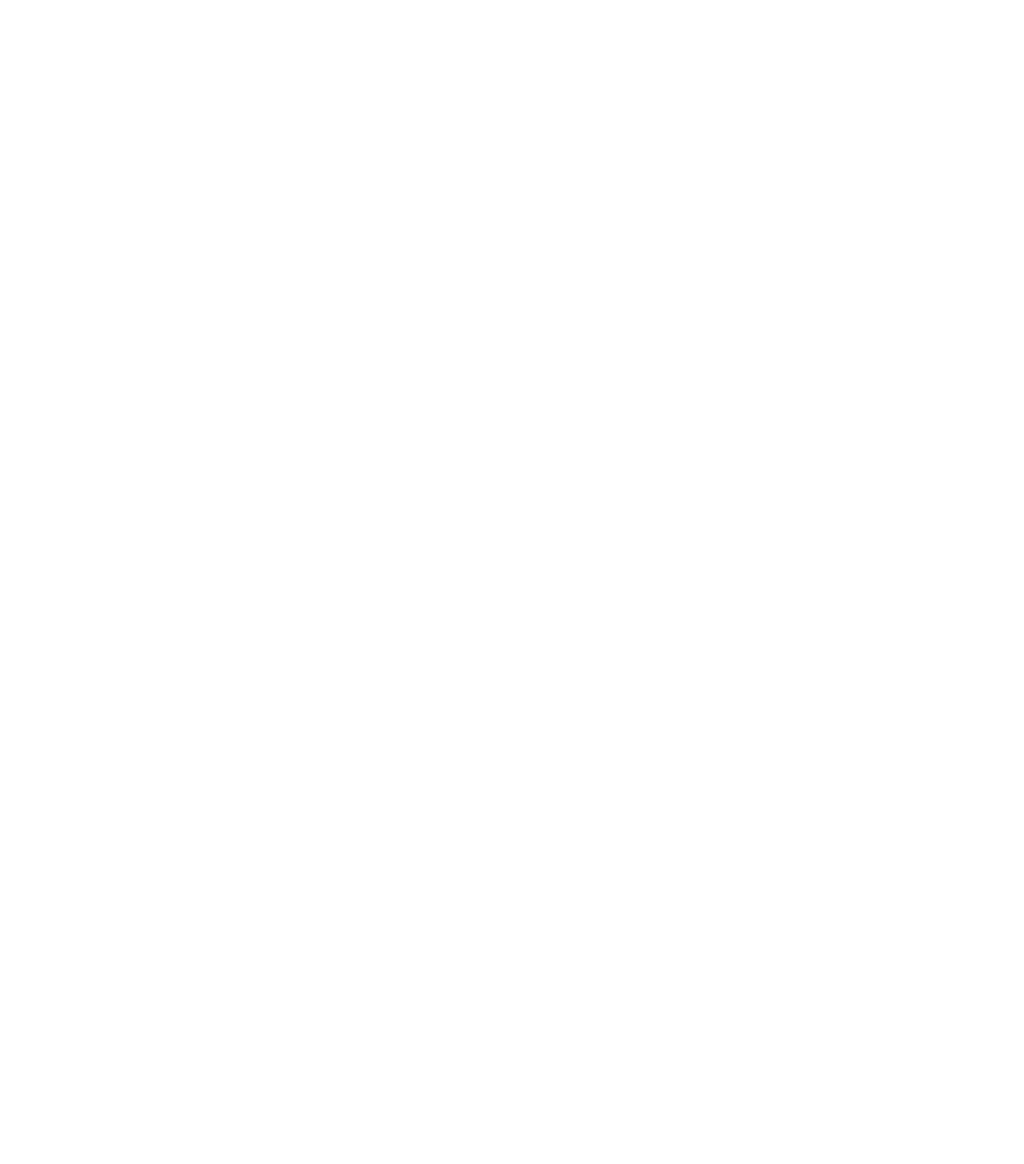
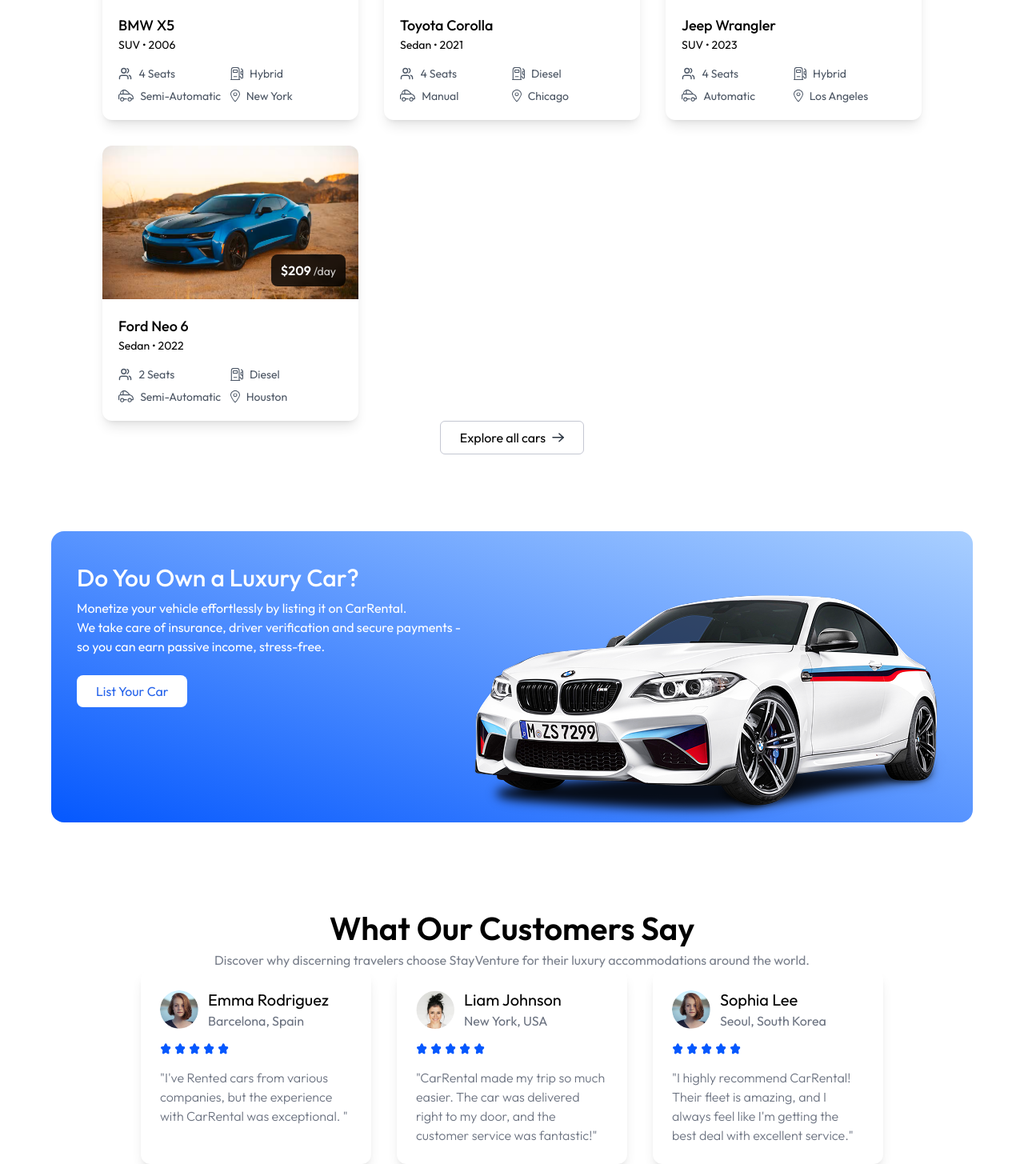
Before and after one commit to developer-abdiweli-jama/mern-car-rental, a React (Vite) app in the folder client/: page / in a window 1280 px wide. Shown: the part 1235-2690 px from the top of the page at 80% size. Before the commit the page ends 873 px from the top, so only its background shows below. Built offline with nearby package versions, Linux system fonts and the light colour scheme.

Commit message:
feat: enhance application layout with new components and routing, including Footer, Banner, Testimonial, and Newslatter

```diff
--- a/client/src/App.jsx
+++ b/client/src/App.jsx
@@ -6,6 +6,7 @@
 import CarDetails from './pages/CarDetails';
 import Cars from './pages/Cars';
 import MyBookings from './pages/MyBookings';
+import Footer from './components/Footer';
 
 const App = () => {
   const [showLogin, setShowLogin] = useState(false); // ← fixed: was missing useState call
@@ -21,6 +22,7 @@
         <Route path='/cars/:id' element={<Cars />} />
         <Route path='/my-bookings/:id' element={<MyBookings />} />
       </Routes>
+      {!isOwnerPath && <Footer />}
     </>
   );
 };
--- /dev/null
+++ b/client/src/components/Banner.jsx
@@ -0,0 +1,20 @@
+import React from 'react'
+import { assets } from '../assets/assets'
+
+const Banner = () => {
+  return (
+    <div className='flex flex-col md:flex-row md:items-start items-center justify-between px-8 min-md:pl-14 pt-10 bg-gradient-to-tr from-[#0558FE] to-[#A9CFFF] max-w-6xl mx-3 md:mx-auto rounded-2xl overflow-hidden'>
+
+      <div className='text-white'>
+        <h2 className='text-3xl font-medium '>Do You Own a Luxury Car? </h2>
+        <p className='mt-2'>Monetize your vehicle effortlessly by listing it on CarRental. </p>
+        <p className='max-w-130'>We take care of insurance, driver verification and secure payments - so you can earn passive income, stress-free.</p>
+        <button className='mt-6 px-6 py-2 bg-white hover:bg-slate-100 transition-all text-primary rounded-lg textn-sm cursor-pointer'>List Your Car</button>
+      </div>
+
+      <img src={assets.banner_car_image} alt="Car" className='max-h-45 mt-10'/>
+    </div>
+  )
+}
+
+export default Banner
--- a/client/src/components/CarCard.jsx
+++ b/client/src/components/CarCard.jsx
@@ -1,10 +1,11 @@
-import React from "react";
 import { assets } from "../assets/assets";
+import { useNavigate } from "react-router-dom";
 
 const CarCard = ({ car }) => {
   const currency = import.meta.env.VITE_CURRRENCY;
+  const navigate=useNavigate();
   return (
-    <div className="group rounded-xl overflow-hidden shadow-lg hover:-translate-y-1 transition-all duration-500 cursor-pointer">
+    <div onClick={()=>{navigate(`/car-details/${car._id}`); scrollTo(0,0)}} className="group rounded-xl overflow-hidden shadow-lg hover:-translate-y-1 transition-all duration-500 cursor-pointer">
       <div className="relative h-48 overflow-hidden">
         <img
           src={car.image}
--- a/client/src/components/FeaturedSection.jsx
+++ b/client/src/components/FeaturedSection.jsx
@@ -1,12 +1,35 @@
 import React from 'react'
+import Title from './Title'
+import { assets, dummyCarData } from '../assets/assets'
+import CarCard from './CarCard'
+import { useNavigate } from 'react-router-dom'
 
 const FeaturedSection = () => {
+    const navigate = useNavigate();
+
   return (
     <div className='flex flex-col items-center py-24 px-6 md:px-16 lg:px-24 xl:px-32'>
 
-      <div className=''></div>
+      <div >
+        <Title title='Featured Vehicles' subTitle='Explore our selction of premium vehicles available for you next adventure.'/>
+      </div>
+      <div className='grid grid-cols-1 sm:grid-cols-2 lg:grid-cols-3 gap-8 mt-18'>
+        {
+          dummyCarData.slice(0,6).map((car)=>(
+            <div key={car._id} className="">
+              <CarCard car={car}/>
+            </div>
+          ))
+        }
+      </div>
+      <button onClick={()=> {
+        navigate('/cars');scrollTo(0,0);
+      }}
+      className='flex items-center justify-center gap-2 px-6 py-2 border border-borderColor hover:bg-gray-50 rounded-md cursor-pointer '>
+        Explore all cars <img src={assets.arrow_icon} alt='Arrow'/>
+      </button>
     </div>
-  )
-}
+  );
+};
 
 export default FeaturedSection
--- /dev/null
+++ b/client/src/components/Footer.jsx
@@ -0,0 +1,69 @@
+import React from 'react'
+import { assets } from '../assets/assets'
+
+const Footer = () => {
+    return (
+        <div className='px-6 md:px-16 lg:px-24 xl:px-32 mt-60 text-gray-500'>
+
+            <div className='flex flex-wrap justify-between items-start gap-8 pb-6 border-borderColor border-b'>
+
+                <div>
+                    <img src={assets.logo} alt="logo" className='h-8 md:h-9' />
+                    <p className='max-w-80 mt-3'>
+                       Premium car rental service with a wide selection of luxury and everyday vehicles for all your driving needs.
+                    </p>
+                    <div className='flex items-center gap-3 mt-6'>
+                        <a href="#"> <img src={assets.facebook_logo} className='w-5 h-5' alt="Facebook" /> </a>
+                        <a href="#"> <img src={assets.instagram_logo} className='w-5 h-5' alt="Instagram" /> </a>
+                        <a href="#"> <img src={assets.twitter_logo} className='w-5 h-5' alt="Twitter" /> </a>
+                        <a href="#"> <img src={assets.gmail_logo} className='w-5 h-5' alt="Gmail" /> </a>
+                    </div>
+                </div>
+
+                {/* Wrap the three sections in a container div */}
+                <div className="flex flex-wrap justify-between w-1/2 gap-8">
+                    <div>
+                        <h2 className='text-base font-medium text-gray-800 uppercase'>Quick Links</h2>
+                        <ul className='mt-3 flex flex-col gap-1.5'>
+                            <li><a href="#">Home</a></li>
+                            <li><a href="#">Browse Cars</a></li>
+                            <li><a href="#">List Your Car</a></li>
+                            <li><a href="#">About Us</a></li>
+                        </ul>
+                    </div>
+                    <div>
+                        <h2 className='text-base font-medium text-gray-800 uppercase'>Resources</h2>
+                        <ul className='mt-3 flex flex-col gap-1.5'>
+                            <li><a href="#">Help Center</a></li>
+                            <li><a href="#">Terms of Service</a></li>
+                            <li><a href="#">Privacy Policy</a></li>
+                            <li><a href="#">Insurance</a></li>
+                        </ul>
+                    </div>
+                    <div>
+                        <h2 className='text-base font-medium text-gray-800 uppercase'>Contact</h2>
+                        <ul className='mt-3 flex flex-col gap-1.5'>
+                            <li>1234 Luxury Drive</li>
+                            <li>San Francisco, CA 94107</li>
+                            <li>+1 234-567890</li>
+                            <li>info@example.com</li>
+                        </ul>
+                    </div>
+                </div>
+
+            </div>
+            <div className='flex flex-col md:flex-row gap-2 items-center justify-between py-5'>
+                <p>© {new Date().getFullYear()} <a href="#">CarRental</a>. All rights reserved.</p>
+                <ul className='flex items-center gap-4'>
+                    <li><a href="#">Privacy</a></li>
+                    <li>|</li>
+                    <li><a href="#">Terms</a></li>
+                    <li>|</li>
+                    <li><a href="#">Cookies</a></li>
+                </ul>
+            </div>
+        </div>
+    )
+}
+
+export default Footer
--- /dev/null
+++ b/client/src/components/Newslatter.jsx
@@ -0,0 +1,25 @@
+import React from 'react'
+
+const Newslatter = () => {
+    return (
+        <div className="flex flex-col items-center justify-center text-center space-y-2 max-md:px-4 my-10 mb-40">
+            <h1 className="md:text-4xl text-2xl font-semibold">Never Miss a Deal!</h1>
+            <p className="md:text-lg text-gray-500/70 pb-8">
+                Subscribe to get the latest offers, new arrivals, and exclusive discounts
+            </p>
+            <form className="flex items-center justify-between max-w-2xl w-full md:h-13 h-12">
+                <input
+                    className="border border-gray-300 rounded-md h-full border-r-0 outline-none w-full rounded-r-none px-3 text-gray-500"
+                    type="text"
+                    placeholder="Enter your email id"
+                    required
+                />
+                <button type="submit" className="md:px-12 px-8 h-full text-white bg-primary hover:bg-primary-dull transition-all cursor-pointer rounded-md rounded-l-none">
+                    Subscribe
+                </button>
+            </form>
+        </div>
+    )
+}
+
+export default Newslatter
--- /dev/null
+++ b/client/src/components/Testimonial.jsx
@@ -0,0 +1,55 @@
+import React from 'react'
+import Title from './Title'
+import { assets } from '../assets/assets';
+
+const Testimonial = () => {
+
+        const testimonials = [
+        { name: "Emma Rodriguez",
+            location: "Barcelona, Spain",
+            image: assets.testimonial_image_1,
+            testimonial: "I've Rented cars from various companies, but the experience with CarRental was exceptional. "
+        },
+        { name: "Liam Johnson",
+            location: "New York, USA",
+            image: assets.testimonial_image_2,
+            testimonial: "CarRental made my trip so much easier. The car was delivered right to my door, and the customer service was fantastic!"
+        },
+        { name: "Sophia Lee",
+            location: "Seoul, South Korea",
+            image: assets.testimonial_image_1,
+            testimonial: "I highly recommend CarRental! Their fleet is amazing, and I always feel like I'm getting the best deal with excellent service."
+        }
+
+    ];
+
+    return (
+        <div className='py-28 px-6 md:px-16 lg:px-24 xl:px-44'>
+
+            <Title title="What Our Customers Say " subTitle="Discover why discerning travelers choose StayVenture for their luxury accommodations around the world."/>
+
+            <div className="grid grid-cols-1 sm:grid-cols-2 lg:grid-cols-3 gap-8 mt-18">
+                {testimonials.map((testimonial, index) => (
+                    <div key={index} className="bg-white p-6 rounded-xl shadow-lg hover:-translate-y-1 transition-all duration-500">
+                        <div className="flex items-center gap-3">
+                            <img className="w-12 h-12 rounded-full" src={testimonial.image} alt={testimonial.name} />
+                            <div>
+                                <p className="text-xl">{testimonial.name}</p>
+                                <p className="text-gray-500">{testimonial.location}</p>
+                            </div>
+                        </div>
+                        <div className="flex items-center gap-1 mt-4">
+                            {Array(5).fill(0).map((_, index) => (
+                                <img key={index} src={assets.star_icon} alt="star_icon" />
+
+                            ))}
+                        </div>
+                        <p className="text-gray-500 max-w-90 mt-4 font-light">"{testimonial.testimonial}"</p>
+                    </div>
+                ))}
+            </div>
+        </div>
+    )
+}
+
+export default Testimonial
--- a/client/src/components/Title.jsx
+++ b/client/src/components/Title.jsx
@@ -1,8 +1,10 @@
 import React from 'react'
 
-const Title = () => {
+const Title = ({title, subTitle, align}) => {
   return (
-    <div className={`flex flex-col`}>
+    <div className={`flex flex-col justify-center items-center text-center ${align=== "left" && "md:items-start md:text-left"} `}>
+        <h1 className='font-semibold text-4xl md:text-[40px]'>{title}</h1>
+        <p className='text-sm md:text-base text-gray-500/90 mt-2 max-w-156'>{subTitle}</p>
 
     </div>
   )
--- a/client/src/pages/CarDetails.jsx
+++ /dev/null
@@ -1,11 +0,0 @@
-import React from 'react'
-
-const CarDetails = () => {
-  return (
-    <div>
-
-    </div>
-  )
-}
-
-export default CarDetails
--- a/client/src/pages/Cars.jsx
+++ b/client/src/pages/Cars.jsx
@@ -1,4 +1,5 @@
 import React from 'react'
+import CarDetails from './CarDetails'
 
 const Cars = () => {
   return (
--- a/client/src/pages/Home.jsx
+++ b/client/src/pages/Home.jsx
@@ -1,10 +1,19 @@
 import React from 'react'
 import Hero from '../components/Hero'
+import FeaturedSection from '../components/FeaturedSection'
+import Banner from '../components/Banner'
+import Testimonial from '../components/Testimonial'
+import Newslatter from '../components/Newslatter'
+import Footer from '../components/Footer'
 
 const Home = () => {
   return (
     <>
       <Hero/>
+      <FeaturedSection/>
+      <Banner/>
+      <Testimonial/>
+      <Newslatter/>
     </>
   )
 }
```
